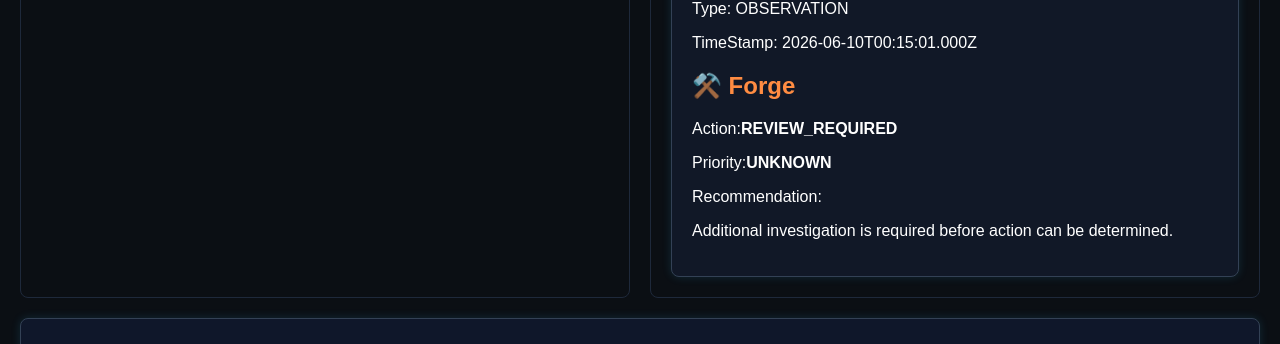
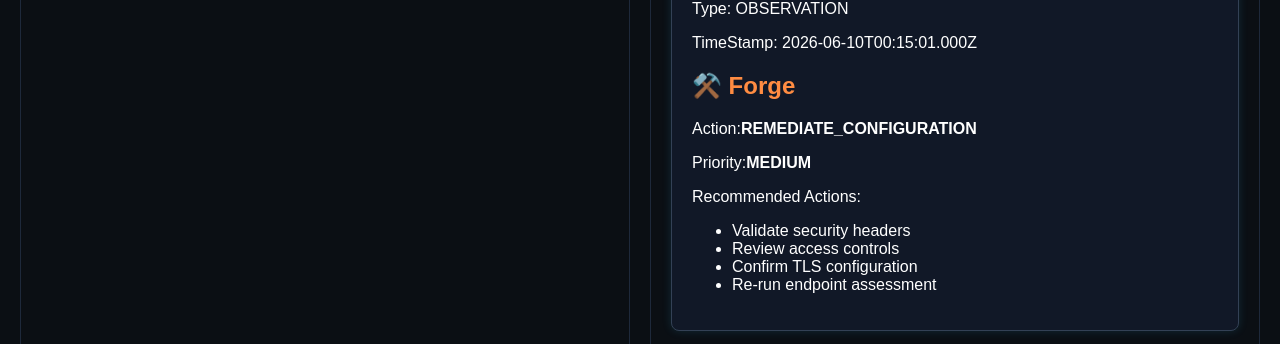
Before and after one commit to GunSlinger0715/overwatch-dashboard, a React (Create React App) app: page / in a window 1280 px wide. Shown: the part 1320-1664 px from the top of the page. Built offline with nearby package versions, Linux system fonts and the light colour scheme.

Commit message:
Enhanced Forge playbook recommendations

```diff
--- a/src/App.js
+++ b/src/App.js
@@ -23,7 +23,7 @@ function App() {
 
   const forgeData =
     generateRecommendation(
-      heimdalData.classification
+      dashboardData.odin.decision
     );
 
   const operationalNarrative =
@@ -550,12 +550,16 @@ function App() {
             </p>
 
             <p>
-              Recommendation:
+              Recommended Actions:
             </p>
 
-            <p>
-              {forgeData.recommendation}
-            </p>
+            <ul>
+              {forgeData.recommendations.map((item, index) => (
+                <li key={index}>
+                  {item}
+                </li>
+              ))}
+            </ul>
 
           </div>
         </div>
--- a/src/forge.js
+++ b/src/forge.js
@@ -11,44 +11,58 @@
 //
 // =========================================================
 
+
 export function generateRecommendation(
-    classification
+    decision
 ) {
+    console.log("FORGE RECEIVED:", decision);
 
-    if (classification === "HEALTHY_ENDPOINT") {
+    if (decision === "ALLOW") {
 
         return {
             action: "NO_ACTION_REQUIRED",
-            recommendation:
-                "No corrective action is required at this time.",
-            priority: "LOW"
+            recommendations: [
+                "No corrective action required"
+            ]
         };
     }
 
-    if (classification === "MISCONFIGURATION") {
+    if (decision === "CORRECTABLE") {
 
         return {
             action: "REMEDIATE_CONFIGURATION",
-            recommendation:
-                "Review endpoint configuration, validate security headers, and verify access controls.",
-            priority: "MEDIUM"
+
+            priority: "MEDIUM",
+
+            recommendations: [
+                "Validate security headers",
+                "Review access controls",
+                "Confirm TLS configuration",
+                "Re-run endpoint assessment"
+            ]
         };
     }
 
-    if (classification === "MALICIOUS") {
+    if (decision === "ESCALATE") {
 
         return {
             action: "ESCALATE_INCIDENT",
-            recommendation:
-                "Preserve evidence, escalate immediately, and route for investigation.",
-            priority: "HIGH"
+            recommendations: [
+                "Preserve evidence",
+                "Escalate incident immediately",
+                "Notify security operations",
+                "Begin investigation"
+            ]
         };
     }
 
     return {
         action: "REVIEW_REQUIRED",
-        recommendation:
-            "Additional investigation is required before action can be determined.",
+        recommendations: [
+            "Collect additional information",
+            "Review findings",
+            "Perform manual validation"
+        ],
         priority: "UNKNOWN"
     };
 }
```
